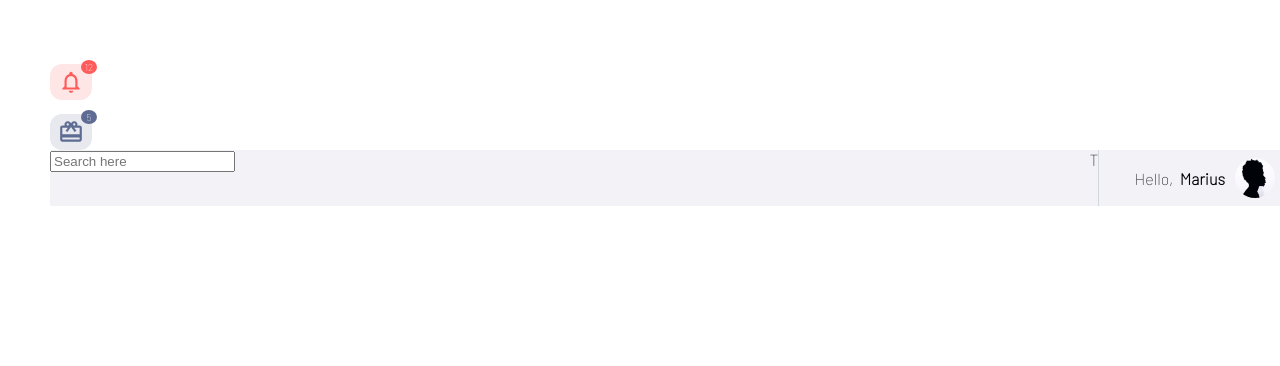
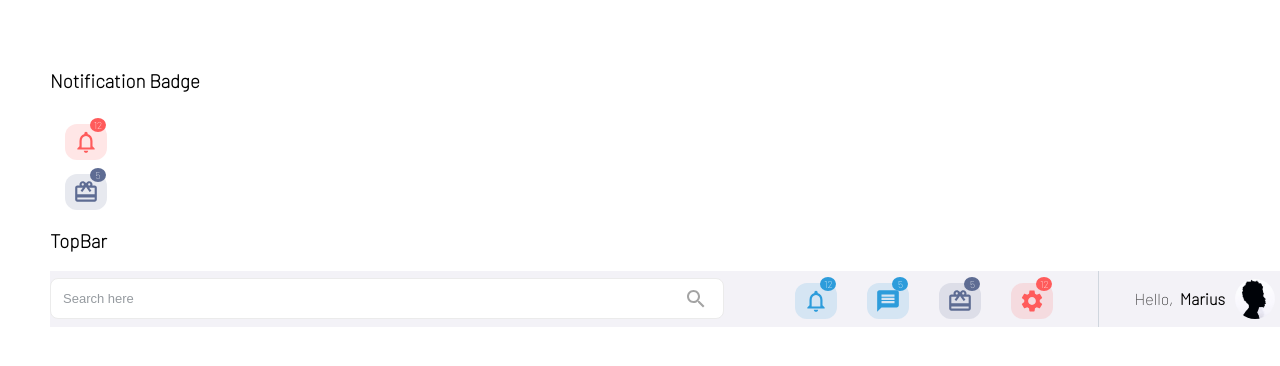
Before and after one commit to niemet0502/Sokaris-Template, a React (Create React App) app in the folder dashboard/: page / in a window 1280 px wide. Shown: the top 366 px of the page. Built offline with nearby package versions, Linux system fonts and the light colour scheme.

Commit message:
finish topBar

```diff
--- a/dashboard/src/App.js
+++ b/dashboard/src/App.js
@@ -8,6 +8,8 @@ import Topbar from "./components/Topbar/Topbar"
 function App() {
   return (
     <div className="App" style={{paddingTop: '50px', paddingLeft: '50px'}}>
+
+      <h3>Notification Badge</h3>
       <NotificationBadge
         Icon={NotificationsNoneIcon}
         background="#FF5B5B"
@@ -22,6 +24,7 @@ function App() {
         count="5"
       />
 
+      <h3>TopBar</h3>
       <Topbar/>
     </div>
   );
--- a/dashboard/src/components/NotificationBadge/NotificationBadge.css
+++ b/dashboard/src/components/NotificationBadge/NotificationBadge.css
@@ -7,6 +7,7 @@
   padding-bottom: 5px;
   border-radius: 12px;
   z-index: -1;
+  margin: 0px 15px;
 }
 .NotificationBadge svg{
   font-size: 26px;
@@ -15,7 +16,7 @@
 .NotificationBadge__Count{
   color: white;
   position: relative;
-  bottom: -10px;
+  bottom: -8px;
   width: 16px;
   border-radius: 50%;
   padding-top: 1px;
@@ -23,7 +24,7 @@
   display: flex;
   justify-content: center;
   align-items: center;
-  left: 31px;
+  left: 40px;
   font-size: 10px;
   z-index: 2;
 }
--- a/dashboard/src/components/NotificationBadge/NotificationBadge.jsx
+++ b/dashboard/src/components/NotificationBadge/NotificationBadge.jsx
@@ -3,14 +3,14 @@ import "./NotificationBadge.css"
 
 function NotificationBadge({Icon,color,background,count}) {
   return (
-    <>
+    <div className="NotificationBadge__container">
       <div className="NotificationBadge__Count" style={{backgroundColor: `${background}`}}>
         {count}
       </div>
       <div className="NotificationBadge" style={{backgroundColor: `${color}`}}>
         <Icon style={{color: `${background}`}} />
       </div>
-    </>
+    </div>
   )
 }
 
--- a/dashboard/src/components/Topbar/Topbar.css
+++ b/dashboard/src/components/Topbar/Topbar.css
@@ -28,3 +28,37 @@
   font-size: 16px;
   line-height: 19px;
 }
+
+.Topbar__badge{
+  display: flex;
+  padding: 0px 30px;
+  align-items: center;
+  padding-bottom: 10px;
+}
+
+.Topbar__search{
+  display: flex;
+  align-items: center;
+}
+.Topbar__search input{
+  padding: 12px 100px 12px 12px;
+  width: 80%;
+  border: 1px solid #EBEBEB;
+  border-radius: 8px;
+}
+.Topbar__search input::placeholder{
+  font-style: normal;
+  font-weight: normal;
+  font-size: 13px;
+  line-height: 19px;
+  color: #969BA0;
+}
+
+.Topbar__search input:focus{
+  outline: none;
+}
+
+.Topbar__search .MuiSvgIcon-root{
+  color: #A4A4A4;
+  margin-left: -40px;
+}
--- a/dashboard/src/components/Topbar/Topbar.jsx
+++ b/dashboard/src/components/Topbar/Topbar.jsx
@@ -1,14 +1,51 @@
 import React from 'react'
 import "./Topbar.css"
 import user from "../../assets/images/user.jpg"
+import NotificationsNoneIcon from '@material-ui/icons/NotificationsNone';
+import RedeemIcon from '@material-ui/icons/Redeem';
+import SettingsIcon from '@material-ui/icons/Settings';
+import MessageIcon from '@material-ui/icons/Message';
+
+import NotificationBadge from "../NotificationBadge/NotificationBadge"
+
+import SearchIcon from '@material-ui/icons/Search';
 function Topbar() {
   return (
     <div className="Topbar">
       <div className="Topbar__search">
         <input type="text" name="" placeholder="Search here" id="" />
+        <SearchIcon />
       </div>
       <div className="Topbar__badge">
-        T
+      <NotificationBadge
+        Icon={NotificationsNoneIcon}
+        background="#2D9CDB"
+        color="rgb(45, 156, 219, 0.15)"
+        count="12"
+      />
+
+      <NotificationBadge
+        Icon={MessageIcon}
+        background="#2D9CDB"
+        color="rgb(45, 156, 219, 0.15)"
+        count="5"
+      />
+
+
+      <NotificationBadge
+        Icon={RedeemIcon}
+        background="#5E6C93"
+        color="rgb(94, 108, 147, 0.15)"
+        count="5"
+      />
+
+      <NotificationBadge
+        Icon={SettingsIcon}
+        background="#FF5B5B"
+        color="rgb(255, 91, 91,0.15)"
+        count="12"
+      />
+
       </div>
       <div className="Topbar__user">
         Hello, &nbsp; <span>Marius</span>
```
